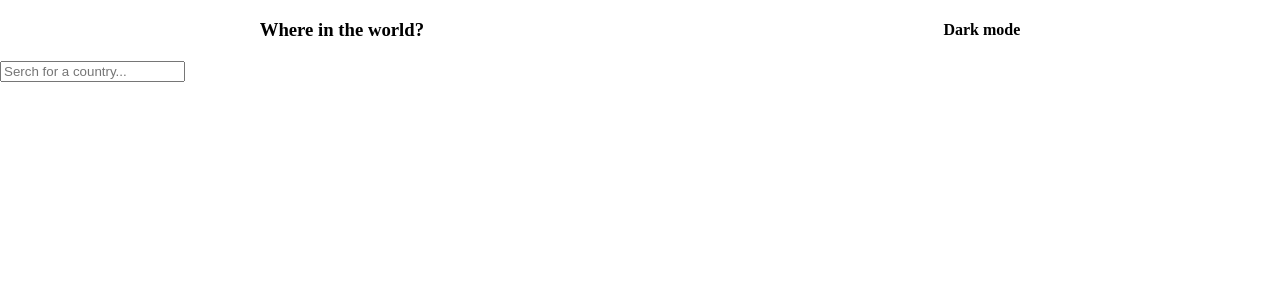
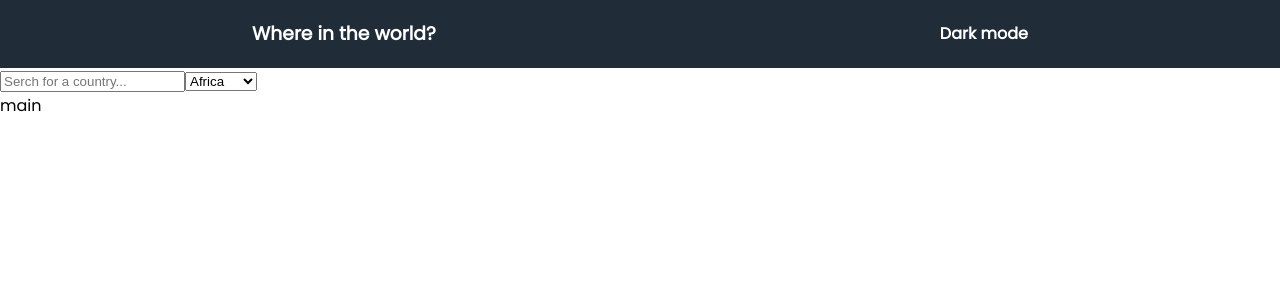
Before and after one commit to matheustkaczyk/countries-api-challenge, a React (Create React App) app: page / in a window 1280 px wide. Shown: the top 300 px of the page. Built offline with nearby package versions, Linux system fonts and the light colour scheme.

Commit message:
Estrutura HTML inicial completa, iniciando fetch da informacao

```diff
--- a/src/App.js
+++ b/src/App.js
@@ -2,12 +2,14 @@ import './App.scss';
 
 import Header from './components/Header';
 import Filter from './components/Filter';
+import Main from './components/Main';
 
 function App() {
   return (
     <div className="App">
       <Header/>
       <Filter />
+      <Main />
     </div>
   );
 }
--- a/src/App.scss
+++ b/src/App.scss
@@ -1,4 +1,8 @@
+$headerColor: hsl(207, 26%, 17%);
+
 header {
   display: flex;
   justify-content: space-around;
+  background-color: $headerColor;
+  color: white;
 }
--- a/src/components/Filter.js
+++ b/src/components/Filter.js
@@ -2,9 +2,17 @@ import React from 'react';
 
 const Filter = () => {
   return (
-    <div>
+    <section>
       <input type='text' placeholder='Serch for a country...'/>
-    </div>
+
+      <select>
+        <option>Africa</option>
+        <option>America</option>
+        <option>Asia</option>
+        <option>Europe</option>
+        <option>Oceania</option>
+      </select>
+    </section>
   )
 };
 
--- a/src/components/Main.js
+++ b/src/components/Main.js
@@ -0,0 +1,23 @@
+import React, { useEffect, useContext } from 'react';
+
+import AppContext from '../context/AppContext';
+
+import countriesFetch from '../utils/countriesFetch';
+
+const Main = () => {
+  const { setCountries } = useContext(AppContext);
+
+  useEffect(() => {
+    return () => {
+      setCountries(countriesFetch);
+    }
+  }, [])
+
+  return(
+    <main>
+      main
+    </main>
+  )
+};
+
+export default Main;
--- a/src/context/AppProvider.js
+++ b/src/context/AppProvider.js
@@ -1,6 +1,8 @@
-import { useState } from 'react';
+import { useState, useEffect } from 'react';
 
 import AppContext from './AppContext';
+
+import countriesFetch from '../utils/countriesFetch';
 
 const AppProvider = ({ children }) => {
   const [countries, setCountries] = useState([]);
--- a/src/index.scss
+++ b/src/index.scss
@@ -1,4 +1,7 @@
+@import url('https://fonts.googleapis.com/css2?family=Poppins&display=swap');
+
 body {
   margin: 0;
   padding: 0;
+  font-family: 'Poppins';
 }
--- /dev/null
+++ b/src/utils/countriesFetch.js
@@ -0,0 +1,11 @@
+import axios from "axios";
+
+const url = 'https://restcountries.com/v3.1/all';
+
+const countriesFetch = async () => {
+  const data = await axios.get(url);
+  console.log(data);
+  return data;
+}
+
+export default countriesFetch;
```
